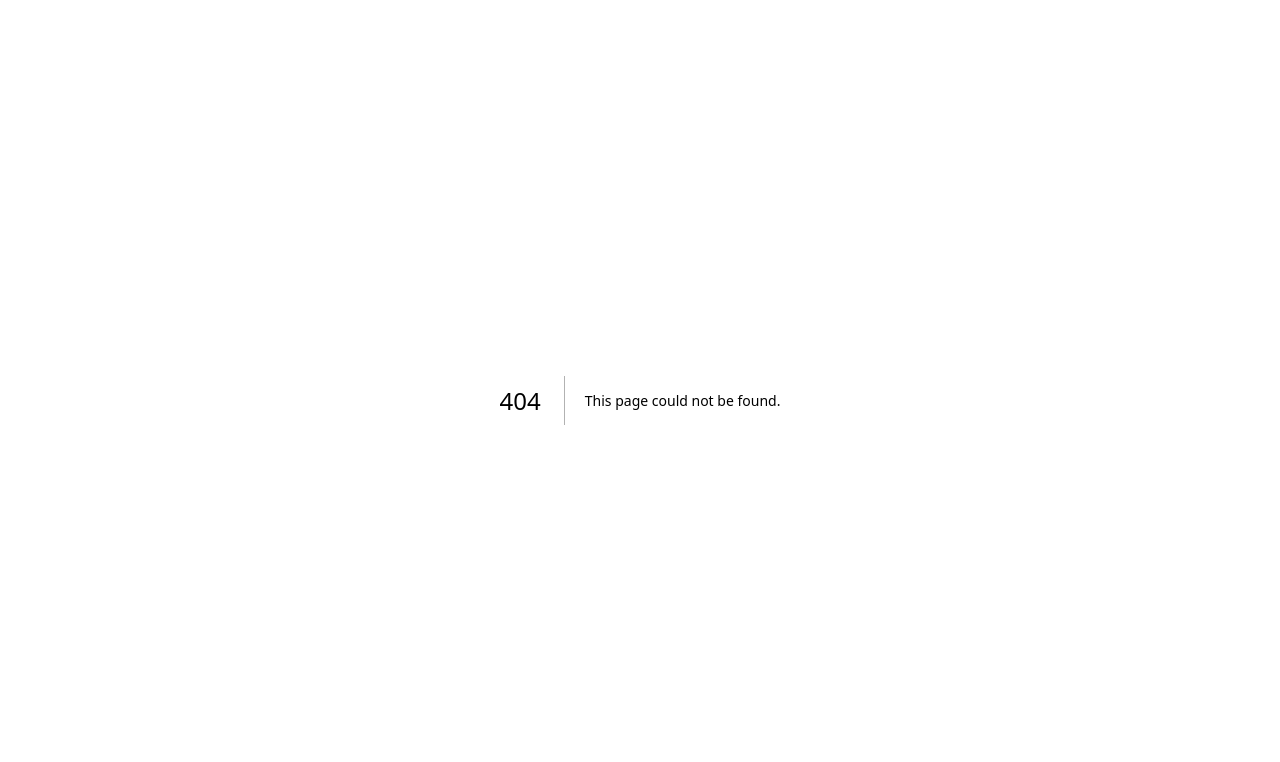
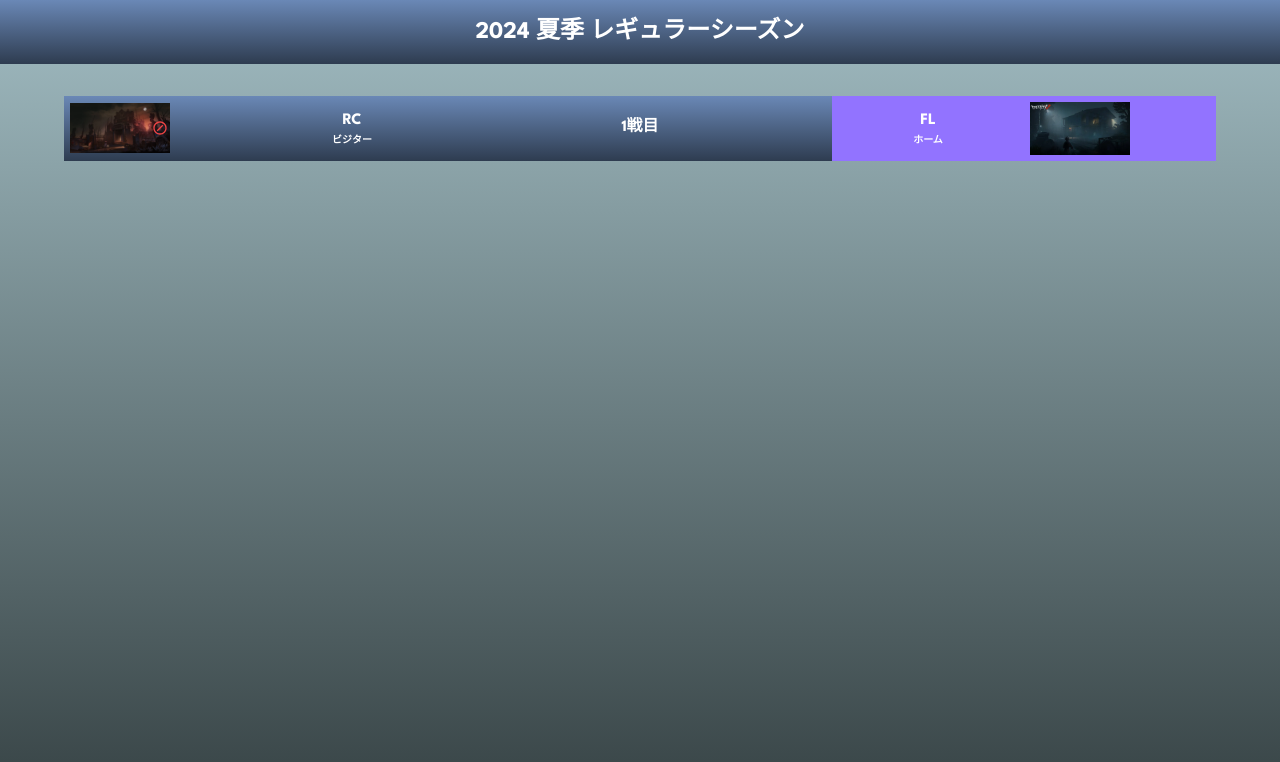
Before and after one commit to benono/idv-fun-front, a Next.js app: page /matches/1 in a window 1280 px wide. Before the commit this address had no page. Shown: the top 762 px of the page. Built offline with nearby package versions, Linux system fonts and the light colour scheme.

Commit message:
chors: wip

```diff
--- /dev/null
+++ b/app/matches/[matchId]/page.tsx
@@ -0,0 +1,73 @@
+"use client";
+import { useState, useEffect, useRef } from "react";
+import {
+  RiArrowRightSLine,
+  RiArrowUpSLine,
+  RiArrowDownSLine,
+} from "react-icons/ri";
+import { RiForbid2Line } from "react-icons/ri";
+import Image from "next/image";
+
+export default function LeaguePage({
+  params: { id },
+}: {
+  params: { id: string };
+}) {
+  const [expandedTeam, setExpandedTeam] = useState<number | null>(1);
+  const [expandedHeights, setExpandedHeights] = useState<{
+    [key: number]: number;
+  }>({});
+  const contentRefs = useRef<{ [key: number]: HTMLDivElement | null }>({});
+
+  return (
+    <>
+      <div className="gradient-bg-3 text-white text-center text-2xl font-bold  px-3 py-4 mb-8">
+        2024 夏季 レギュラーシーズン
+      </div>
+      <div className="w-[90%] mx-auto">
+        {/* <div className="grid w-full grid-cols-2 place-items-center">
+          <div className="text-white text-center font-bold bg-[#9AC9A7] w-full p-1">
+            1巡目
+          </div>
+          <div className="text-white text-center font-bold bg-[#939393] w-full p-1">
+            2巡目
+          </div>
+        </div> */}
+        <div className="gradient-bg-3 flex w-full text-white font-bold">
+          <div className="w-1/3 text-center bg-reject flex justify-center items-center">
+            <div className="w-1/2 p-1.5 relative">
+              <Image
+                src="/map/sacred-heart-hospital.webp"
+                alt="team_1"
+                width={100}
+                height={100}
+              />
+              <RiForbid2Line className="text-red-500 absolute top-[50%] left-[50%] translate-x-[-50%] translate-y-[-50%]" />
+            </div>
+            <div className="w-1/2">
+              <div className="w-full">RC</div>
+              <div className="w-full text-[10px]">ビジター</div>
+            </div>
+          </div>
+          <div className="w-1/3 text-center flex justify-center items-center bg-map-arms-factory bg-cover bg-center">
+            1戦目
+          </div>
+          <div className="w-1/3 text-center bg-fennel flex justify-center items-center">
+            <div className="w-1/2">
+              <div className="w-full">FL</div>
+              <div className="w-full text-[10px]">ホーム</div>
+            </div>
+            <div className="w-1/2 p-1.5">
+              <Image
+                src="/map/arms-factory.webp"
+                alt="team_1"
+                width={100}
+                height={100}
+              />
+            </div>
+          </div>
+        </div>
+      </div>
+    </>
+  );
+}
--- /dev/null
+++ b/app/matches/layout.tsx
@@ -0,0 +1,3 @@
+export default function Layout({ children }: { children: React.ReactNode }) {
+  return <div className="gradient-bg-1 h-screen w-screen">{children}</div>;
+}
```
